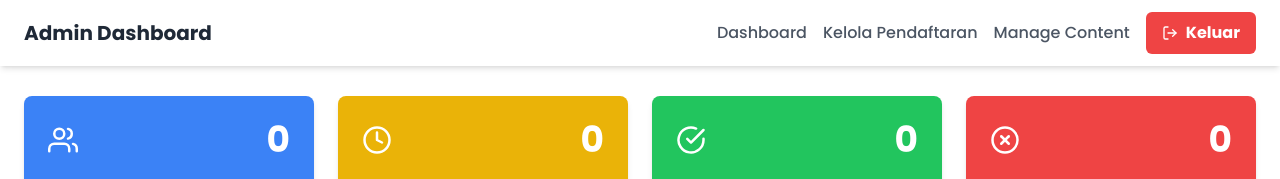
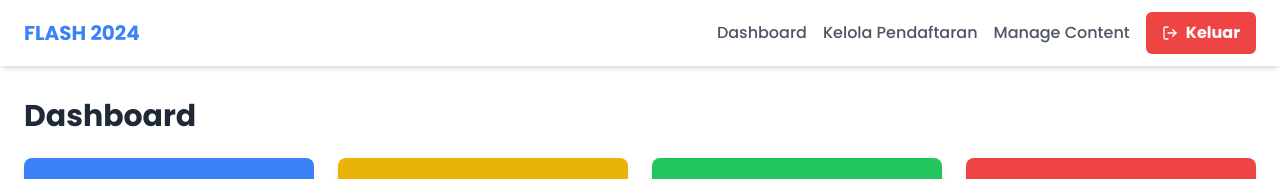
Before and after one commit to faruqeclypst/FLASH-MOSA, a React (Vite) app: page /admin in a window 1280 px wide. Shown: the top 179 px of the page. Built offline with nearby package versions, Linux system fonts and the light colour scheme; no server answers; the database is empty; sample sign-in values are in the browser's storage.

Commit message:
fix dashboard

```diff
--- a/src/components/AdminDashboard/Dashboard.tsx
+++ b/src/components/AdminDashboard/Dashboard.tsx
@@ -44,8 +44,8 @@ const Dashboard: React.FC = () => {
   }, []);
 
   return (
-    <div className="container mx-auto px-6 py-8 mt-16 min-h-screen bg-white">
-      {/* <h1 className="text-3xl font-bold text-gray-800 mb-6">Dashboard</h1> */}
+    <div className="container mx-auto px-6 py-8 min-h-screen bg-white">
+      <h1 className="text-3xl font-bold text-gray-800 mb-6">Dashboard</h1>
 
       <div className="grid grid-cols-1 md:grid-cols-2 lg:grid-cols-4 gap-6 mb-8">
         <StatCard icon={<FiUsers />} title="Total Pendaftaran" value={stats.totalRegistrations} color="bg-blue-500" />
--- a/src/components/AdminDashboard/HeaderDashboard.tsx
+++ b/src/components/AdminDashboard/HeaderDashboard.tsx
@@ -27,10 +27,10 @@ const HeaderDashboard: React.FC = () => {
   }, [location]);
 
   return (
-    <header className="bg-white shadow-md fixed top-0 right-0 left-0 z-50">
+    <header className="bg-white shadow-md  top-0 right-0 left-0 z-50">
       <nav className="container mx-auto px-6 py-3">
         <div className="flex justify-between items-center">
-          <Link to="/admin" className="text-xl font-bold text-gray-800">Admin Dashboard</Link>
+          <Link to="/admin" className="text-xl font-bold text-blue-500">FLASH 2024</Link>
           <div className="md:hidden">
             <button onClick={toggleMenu} className="text-gray-600 hover:text-gray-800 focus:outline-none">
               {isMenuOpen ? <FiX size={24} /> : <FiMenu size={24} />}
```
